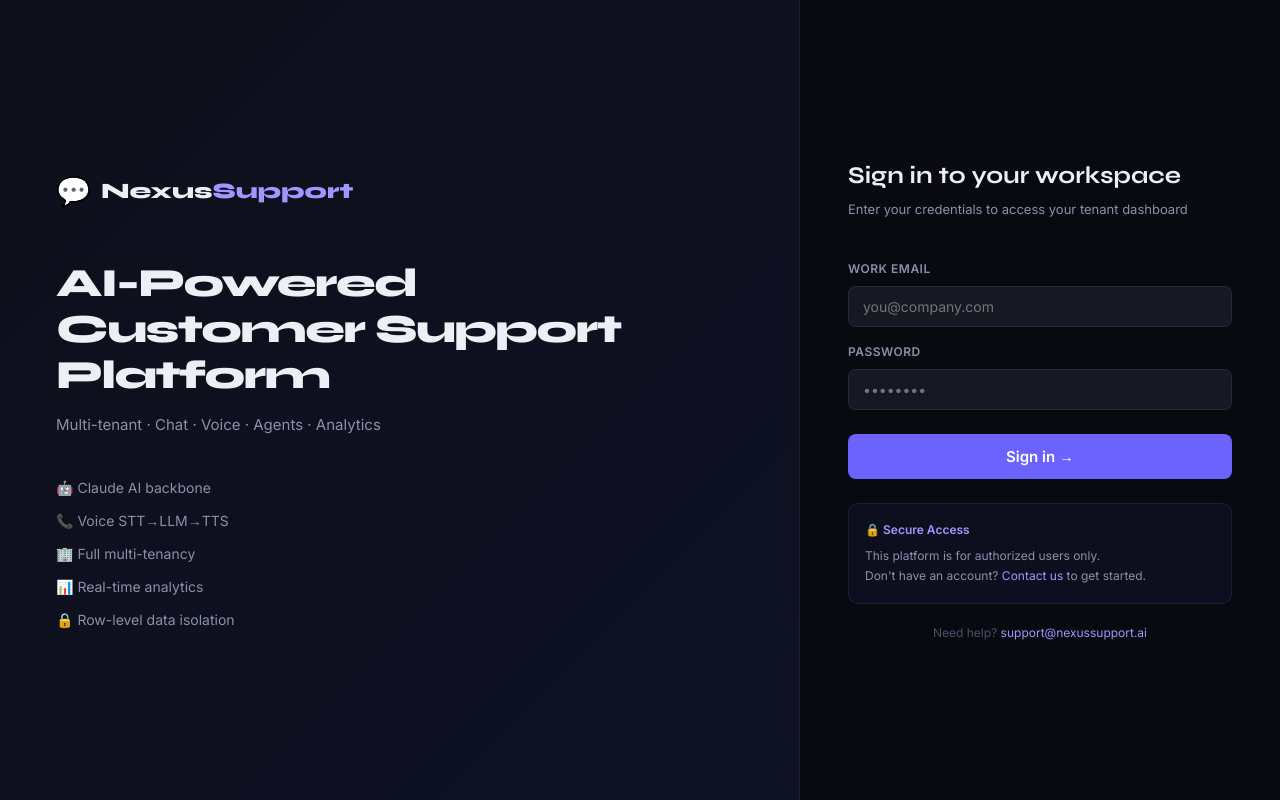
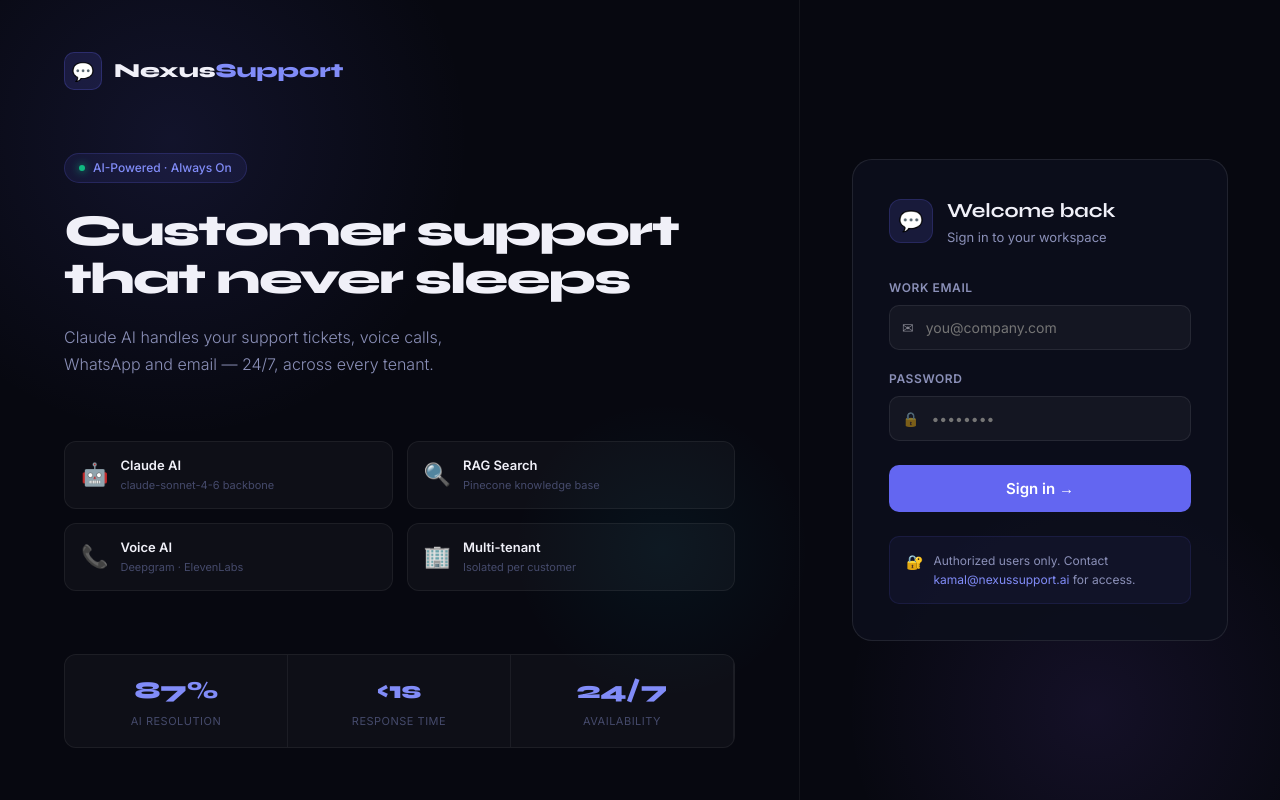
Before and after one commit to analyticswithai-prog/nexussupport, a React (Vite) app in the folder frontend/: page /login in a window 1280 px wide. Built offline with nearby package versions, Linux system fonts and the light colour scheme; no server answers.

Commit message:
redesign: premium UI overhaul - new design system, components, pages

```diff
--- a/frontend/src/pages/Login.jsx
+++ b/frontend/src/pages/Login.jsx
@@ -14,99 +14,122 @@
 
   const submit = async (e) => {
     e?.preventDefault();
-    if (attempts >= 5) {
-      setError('Too many failed attempts. Please wait 15 minutes.');
-      return;
-    }
+    if (attempts >= 5) { setError('Too many attempts. Please wait 15 minutes.'); return; }
     setError(''); setBusy(true);
     try {
       const d = await apiFetch('/auth/login', { method: 'POST', body: { email, password: pw } });
       login(d.token, d.user, d.tenant);
       navigate('/dashboard');
-    } catch(err) {
+    } catch {
       setAttempts(a => a + 1);
       setError('Invalid email or password.');
-      setPw(''); // clear password on failure
-    } finally {
-      setBusy(false);
-    }
+      setPw('');
+    } finally { setBusy(false); }
   };
 
   return (
-    <div style={{ display:'flex', minHeight:'100vh', background:'#080a10' }}>
-      {/* Left */}
-      <div style={{ flex:1, padding:'60px 56px', display:'flex', flexDirection:'column', justifyContent:'center', background:'linear-gradient(135deg,#0d0f1a,#0f1225)', borderRight:'1px solid rgba(255,255,255,0.06)' }}>
-        <div style={{ display:'flex', alignItems:'center', gap:10, marginBottom:48 }}>
-          <span style={{ fontSize:28 }}>💬</span>
-          <span style={{ fontFamily:'Syne,sans-serif', fontWeight:800, fontSize:22, color:'#eeeef5' }}>Nexus<span style={{ color:'#9d97ff' }}>Support</span></span>
+    <div style={s.root}>
+      <div style={s.orb1} /><div style={s.orb2} /><div style={s.orb3} />
+      <div style={s.left}>
+        <div style={s.brand}>
+          <div style={s.brandIcon}>💬</div>
+          <span style={s.brandText}>Nexus<span style={{color:'#818cf8'}}>Support</span></span>
         </div>
-        <h1 style={{ fontFamily:'Syne,sans-serif', fontSize:40, fontWeight:800, lineHeight:1.15, letterSpacing:'-1.5px', color:'#eeeef5', marginBottom:16 }}>AI-Powered<br/>Customer Support<br/>Platform</h1>
-        <p style={{ fontSize:15, color:'#8b90aa', marginBottom:40 }}>Multi-tenant · Chat · Voice · Agents · Analytics</p>
-        <div style={{ display:'flex', flexDirection:'column', gap:12 }}>
-          {['🤖 Claude AI backbone','📞 Voice STT→LLM→TTS','🏢 Full multi-tenancy','📊 Real-time analytics','🔒 Row-level data isolation'].map(f=>(
-            <div key={f} style={{ fontSize:14, color:'#8b90aa' }}>{f}</div>
+        <div>
+          <div style={s.heroBadge}><span style={s.heroBadgeDot}/>AI-Powered · Always On</div>
+          <h1 style={s.heroTitle}>Customer support<br/>that never sleeps</h1>
+          <p style={s.heroSub}>Claude AI handles your support tickets, voice calls, WhatsApp and email — 24/7, across every tenant.</p>
+        </div>
+        <div style={s.features}>
+          {[['🤖','Claude AI','claude-sonnet-4-6 backbone'],['🔍','RAG Search','Pinecone knowledge base'],['📞','Voice AI','Deepgram · ElevenLabs'],['🏢','Multi-tenant','Isolated per customer']].map(([icon,label,desc])=>(
+            <div key={label} style={s.featureItem}>
+              <div style={s.featureIcon}>{icon}</div>
+              <div><div style={s.featureLabel}>{label}</div><div style={s.featureDesc}>{desc}</div></div>
+            </div>
+          ))}
+        </div>
+        <div style={s.statsRow}>
+          {[['87%','AI Resolution'],['<1s','Response Time'],['24/7','Availability']].map(([v,l])=>(
+            <div key={l} style={s.stat}><div style={s.statVal}>{v}</div><div style={s.statLabel}>{l}</div></div>
           ))}
         </div>
       </div>
-
-      {/* Right */}
-      <div style={{ width:480, display:'flex', alignItems:'center', justifyContent:'center', padding:'40px 48px' }}>
-        <div style={{ width:'100%' }}>
-          <h2 style={{ fontFamily:'Syne,sans-serif', fontSize:24, fontWeight:700, color:'#eeeef5', marginBottom:6 }}>Sign in to your workspace</h2>
-          <p style={{ fontSize:13, color:'#8b90aa', marginBottom:28 }}>Enter your credentials to access your tenant dashboard</p>
-
-          {error && (
-            <div style={{ background:'rgba(239,68,68,.1)', border:'1px solid rgba(239,68,68,.25)', borderRadius:8, padding:'10px 14px', color:'#ef4444', fontSize:13, marginBottom:16 }}>
-              {error}
-              {attempts >= 3 && <div style={{ marginTop:6, fontSize:12 }}>Having trouble? Contact <a href="mailto:support@nexussupport.ai" style={{ color:'#9d97ff' }}>support@nexussupport.ai</a></div>}
+      <div style={s.right}>
+        <div style={s.card}>
+          <div style={s.cardHeader}>
+            <div style={s.cardIcon}>💬</div>
+            <div><div style={s.cardTitle}>Welcome back</div><div style={s.cardSub}>Sign in to your workspace</div></div>
+          </div>
+          {error && <div style={s.errorBox}>⚠ {error}</div>}
+          <form onSubmit={submit} style={s.form}>
+            <div style={s.fieldGroup}>
+              <label style={s.label}>Work email</label>
+              <div style={s.inputWrap}>
+                <span style={s.inputIcon}>✉</span>
+                <input type="email" value={email} onChange={e=>setEmail(e.target.value)} placeholder="you@company.com" required autoComplete="email" style={s.input}
+                  onFocus={e=>e.target.parentElement.style.borderColor='rgba(99,102,241,0.5)'}
+                  onBlur={e=>e.target.parentElement.style.borderColor='rgba(255,255,255,0.08)'}/>
+              </div>
             </div>
-          )}
-
-          <form onSubmit={submit} style={{ display:'flex', flexDirection:'column', gap:4 }}>
-            <label style={{ fontSize:12, fontWeight:600, color:'#8b90aa', marginBottom:4, marginTop:12, textTransform:'uppercase', letterSpacing:'.5px' }}>Work Email</label>
-            <input
-              type="email"
-              value={email}
-              onChange={e=>setEmail(e.target.value)}
-              placeholder="you@company.com"
-              required
-              autoComplete="email"
-              style={{ padding:'11px 14px', background:'#161923', border:'1px solid rgba(255,255,255,.08)', borderRadius:8, color:'#eeeef5', fontSize:14, outline:'none' }}
-            />
-
-            <label style={{ fontSize:12, fontWeight:600, color:'#8b90aa', marginBottom:4, marginTop:12, textTransform:'uppercase', letterSpacing:'.5px' }}>Password</label>
-            <input
-              type="password"
-              value={pw}
-              onChange={e=>setPw(e.target.value)}
-              placeholder="••••••••"
-              required
-              autoComplete="current-password"
-              style={{ padding:'11px 14px', background:'#161923', border:'1px solid rgba(255,255,255,.08)', borderRadius:8, color:'#eeeef5', fontSize:14, outline:'none' }}
-            />
-
-            <button
-              type="submit"
-              disabled={busy || attempts >= 5}
-              style={{ marginTop:20, padding:13, background: attempts >= 5 ? '#333' : '#6c63ff', border:'none', borderRadius:8, color:'#fff', fontSize:15, fontWeight:600, cursor: attempts >= 5 ? 'not-allowed' : 'pointer', opacity:busy?.7:1 }}
-            >
-              {busy ? 'Signing in…' : attempts >= 5 ? 'Too many attempts' : 'Sign in →'}
+            <div style={s.fieldGroup}>
+              <label style={s.label}>Password</label>
+              <div style={s.inputWrap}>
+                <span style={s.inputIcon}>🔒</span>
+                <input type="password" value={pw} onChange={e=>setPw(e.target.value)} placeholder="••••••••" required autoComplete="current-password" style={s.input}
+                  onFocus={e=>e.target.parentElement.style.borderColor='rgba(99,102,241,0.5)'}
+                  onBlur={e=>e.target.parentElement.style.borderColor='rgba(255,255,255,0.08)'}/>
+              </div>
+            </div>
+            <button type="submit" disabled={busy||attempts>=5} style={{...s.btn,opacity:busy||attempts>=5?.6:1}}>
+              {busy?'Signing in…':'Sign in →'}
             </button>
           </form>
-
-          <div style={{ marginTop:24, padding:16, background:'rgba(108,99,255,0.06)', border:'1px solid rgba(108,99,255,0.15)', borderRadius:10 }}>
-            <div style={{ fontSize:12, color:'#8b90aa', lineHeight:1.7 }}>
-              <div style={{ fontWeight:600, color:'#9d97ff', marginBottom:6 }}>🔒 Secure Access</div>
-              <div>This platform is for authorized users only.</div>
-              <div>Don't have an account? <a href="mailto:kamal@nexussupport.ai" style={{ color:'#9d97ff' }}>Contact us</a> to get started.</div>
-            </div>
+          <div style={s.secureNote}>
+            <span style={{fontSize:14}}>🔐</span>
+            <span style={s.secureText}>Authorized users only. Contact <a href="mailto:kamal@nexussupport.ai" style={{color:'#818cf8'}}>kamal@nexussupport.ai</a> for access.</span>
           </div>
-
-          <p style={{ textAlign:'center', fontSize:12, color:'#4a506a', marginTop:20 }}>
-            Need help? <a href="mailto:support@nexussupport.ai" style={{ color:'#9d97ff', textDecoration:'none' }}>support@nexussupport.ai</a>
-          </p>
         </div>
       </div>
     </div>
   );
 }
+
+const s = {
+  root:{display:'flex',minHeight:'100vh',background:'#070810',position:'relative',overflow:'hidden'},
+  orb1:{position:'absolute',top:'-20%',left:'-10%',width:600,height:600,borderRadius:'50%',background:'radial-gradient(circle,rgba(99,102,241,0.12) 0%,transparent 70%)',pointerEvents:'none'},
+  orb2:{position:'absolute',bottom:'-20%',right:'-5%',width:500,height:500,borderRadius:'50%',background:'radial-gradient(circle,rgba(139,92,246,0.1) 0%,transparent 70%)',pointerEvents:'none'},
+  orb3:{position:'absolute',top:'50%',left:'40%',width:300,height:300,borderRadius:'50%',background:'radial-gradient(circle,rgba(6,182,212,0.06) 0%,transparent 70%)',pointerEvents:'none'},
+  left:{flex:1,padding:'52px 64px',display:'flex',flexDirection:'column',justifyContent:'space-between',borderRight:'1px solid rgba(255,255,255,0.05)',position:'relative',zIndex:1},
+  brand:{display:'flex',alignItems:'center',gap:12},
+  brandIcon:{width:38,height:38,background:'rgba(99,102,241,0.15)',border:'1px solid rgba(99,102,241,0.25)',borderRadius:10,display:'flex',alignItems:'center',justifyContent:'center',fontSize:18},
+  brandText:{fontFamily:'Syne,sans-serif',fontWeight:800,fontSize:20,color:'#f0f0f8'},
+  heroBadge:{display:'inline-flex',alignItems:'center',gap:8,padding:'5px 14px',background:'rgba(99,102,241,0.1)',border:'1px solid rgba(99,102,241,0.2)',borderRadius:99,fontSize:12,color:'#818cf8',fontWeight:500,marginBottom:24},
+  heroBadgeDot:{width:6,height:6,borderRadius:'50%',background:'#10b981',boxShadow:'0 0 8px #10b981',flexShrink:0,display:'inline-block'},
+  heroTitle:{fontFamily:'Syne,sans-serif',fontSize:44,fontWeight:800,lineHeight:1.1,letterSpacing:'-1.5px',color:'#f0f0f8',marginBottom:20},
+  heroSub:{fontSize:16,color:'#8b90b8',lineHeight:1.7,maxWidth:440,fontWeight:300},
+  features:{display:'grid',gridTemplateColumns:'1fr 1fr',gap:14},
+  featureItem:{display:'flex',alignItems:'center',gap:12,padding:'14px 16px',background:'rgba(255,255,255,0.03)',border:'1px solid rgba(255,255,255,0.06)',borderRadius:12},
+  featureIcon:{fontSize:22,flexShrink:0},
+  featureLabel:{fontSize:13,fontWeight:600,color:'#f0f0f8',marginBottom:2},
+  featureDesc:{fontSize:11,color:'#454a6b'},
+  statsRow:{display:'flex',background:'rgba(255,255,255,0.03)',border:'1px solid rgba(255,255,255,0.06)',borderRadius:12,overflow:'hidden'},
+  stat:{flex:1,padding:'18px 20px',textAlign:'center',borderRight:'1px solid rgba(255,255,255,0.06)'},
+  statVal:{fontFamily:'Syne,sans-serif',fontSize:24,fontWeight:800,color:'#818cf8',letterSpacing:'-0.5px'},
+  statLabel:{fontSize:11,color:'#454a6b',marginTop:4,textTransform:'uppercase',letterSpacing:'.5px'},
+  right:{width:480,display:'flex',alignItems:'center',justifyContent:'center',padding:'40px 52px',position:'relative',zIndex:1},
+  card:{width:'100%',background:'rgba(13,15,28,0.9)',border:'1px solid rgba(255,255,255,0.09)',borderRadius:20,padding:'36px'},
+  cardHeader:{display:'flex',alignItems:'center',gap:14,marginBottom:32},
+  cardIcon:{width:44,height:44,background:'rgba(99,102,241,0.15)',border:'1px solid rgba(99,102,241,0.2)',borderRadius:12,display:'flex',alignItems:'center',justifyContent:'center',fontSize:20},
+  cardTitle:{fontFamily:'Syne,sans-serif',fontSize:20,fontWeight:700,color:'#f0f0f8'},
+  cardSub:{fontSize:13,color:'#8b90b8',marginTop:2},
+  errorBox:{display:'flex',alignItems:'center',gap:10,padding:'12px 16px',background:'rgba(239,68,68,0.08)',border:'1px solid rgba(239,68,68,0.2)',borderRadius:10,color:'#fca5a5',fontSize:13,marginBottom:20},
+  form:{display:'flex',flexDirection:'column',gap:20},
+  fieldGroup:{display:'flex',flexDirection:'column',gap:8},
+  label:{fontSize:12,fontWeight:600,color:'#8b90b8',textTransform:'uppercase',letterSpacing:'.6px'},
+  inputWrap:{display:'flex',alignItems:'center',background:'rgba(255,255,255,0.04)',border:'1px solid rgba(255,255,255,0.08)',borderRadius:10,overflow:'hidden',transition:'border-color .2s'},
+  inputIcon:{padding:'0 12px',fontSize:14,opacity:.5,flexShrink:0},
+  input:{flex:1,padding:'13px 14px 13px 0',background:'transparent',border:'none',color:'#f0f0f8',fontSize:14,outline:'none'},
+  btn:{padding:'14px',background:'#6366f1',border:'none',borderRadius:10,color:'#fff',fontSize:15,fontWeight:600,cursor:'pointer',transition:'all .2s',marginTop:4},
+  secureNote:{display:'flex',gap:10,padding:'14px 16px',background:'rgba(99,102,241,0.06)',border:'1px solid rgba(99,102,241,0.12)',borderRadius:10,marginTop:24,alignItems:'flex-start'},
+  secureText:{fontSize:12,color:'#8b90b8',lineHeight:1.6},
+};
```
